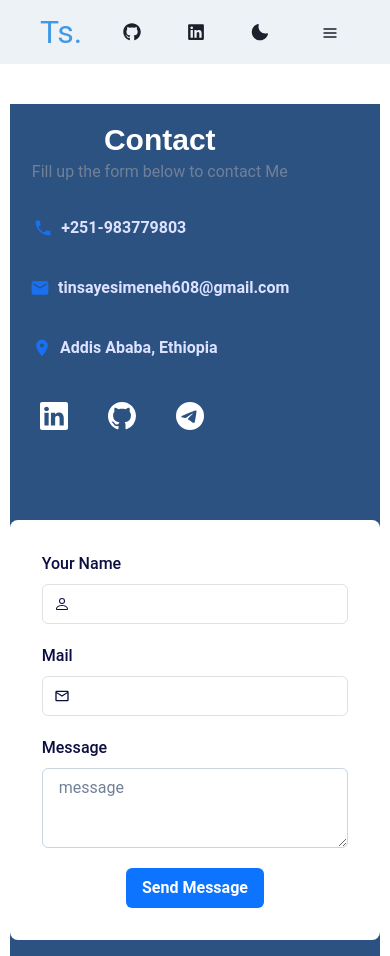
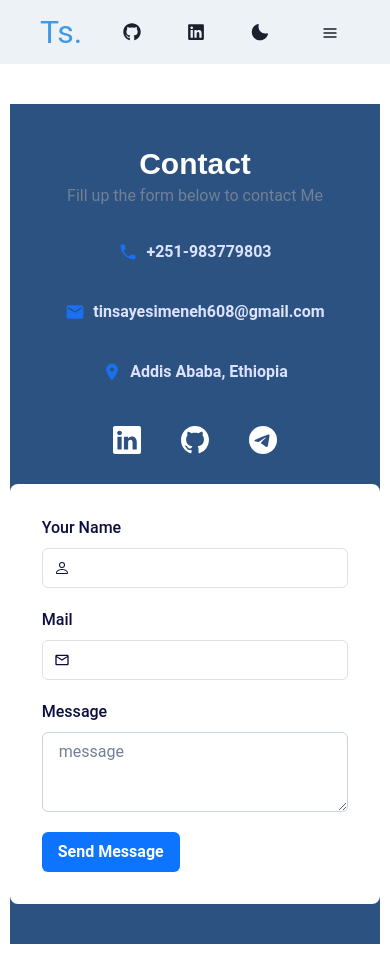
Before and after one commit to tinsaye-simeneh/portfolio, a Next.js app: page /contact-me in a window 390 px wide. Built offline with nearby package versions, Linux system fonts and the light colour scheme.

Commit message:
fix: contact me for alignment for mobile

```diff
--- a/src/app/contact-me/page.tsx
+++ b/src/app/contact-me/page.tsx
@@ -26,17 +26,13 @@ export default function Contact() {
   return (
     <Container
       maxW="95%"
-      mt={{
-        base: 10,
-        sm: 10,
-        md: 10,
-        lg: 0,
-      }}
+      mt={{ base: 10, sm: 10, md: 10, lg: 0 }}
       mx={"auto"}
       centerContent
       overflow="hidden"
+      textAlign={{ base: "center", sm: "center", md: "center", lg: "left" }}
     >
-      <Flex>
+      <Flex justifyContent={{ base: "center", md: "flex-start" }}>
         <Box
           bg="blue.700"
           color="white"
@@ -44,19 +40,20 @@ export default function Contact() {
           m={{ sm: 4, md: 16, lg: 10 }}
           p={{ sm: 5, md: 5, lg: 16 }}
           w="100%"
-          mx={"auto"}
-          textAlign={"center"}
         >
-          <Box p={4}>
-            <Wrap spacing={{ base: 20, sm: 3, md: 5, lg: 20 }}>
+          <Box p={10}>
+            <Wrap
+              spacing={{ base: 5, sm: 3, md: 5, lg: 20 }}
+              justify={{ base: "center", md: "flex-start" }}
+            >
               <WrapItem>
-                <Box>
+                <Box textAlign="center" w="100%">
                   <Heading>Contact</Heading>
                   <Text mt={{ sm: 3, md: 3, lg: 5 }} color="gray.500">
                     Fill up the form below to contact Me
                   </Text>
                   <Box py={{ base: 5, sm: 5, md: 8, lg: 10 }}>
-                    <VStack pl={0} spacing={3} alignItems="flex-start">
+                    <VStack spacing={3} alignItems="center">
                       <Button
                         size="md"
                         height="48px"
@@ -95,8 +92,8 @@ export default function Contact() {
                   <HStack
                     mt={{ lg: 10, md: 10 }}
                     spacing={5}
+                    justifyContent="center" // Center the icons on mobile
                     px={5}
-                    alignItems="flex-start"
                   >
                     <IconButton
                       aria-label="facebook"
@@ -130,6 +127,7 @@ export default function Contact() {
                   bg="white"
                   borderRadius="lg"
                   width={{ base: "95vw", lg: "450px" }}
+                  textAlign="left" // Ensure text inside this box aligns left
                 >
                   <Box m={8} color="#0B0E3F">
                     <VStack spacing={5}>
@@ -142,7 +140,7 @@ export default function Contact() {
                           <Input type="text" size="md" />
                         </InputGroup>
                       </FormControl>
-                      <FormControl id="name">
+                      <FormControl id="email">
                         <FormLabel>Mail</FormLabel>
                         <InputGroup borderColor="#E0E1E7">
                           <InputLeftElement pointerEvents="none">
@@ -151,7 +149,7 @@ export default function Contact() {
                           <Input type="text" size="md" />
                         </InputGroup>
                       </FormControl>
-                      <FormControl id="name">
+                      <FormControl id="message">
                         <FormLabel>Message</FormLabel>
                         <Textarea
                           borderColor="gray.300"
@@ -161,7 +159,7 @@ export default function Contact() {
                           placeholder="message"
                         />
                       </FormControl>
-                      <FormControl id="name" float="right">
+                      <FormControl id="submit" float="right">
                         <Button
                           variant="solid"
                           bg="#0D74FF"
```
